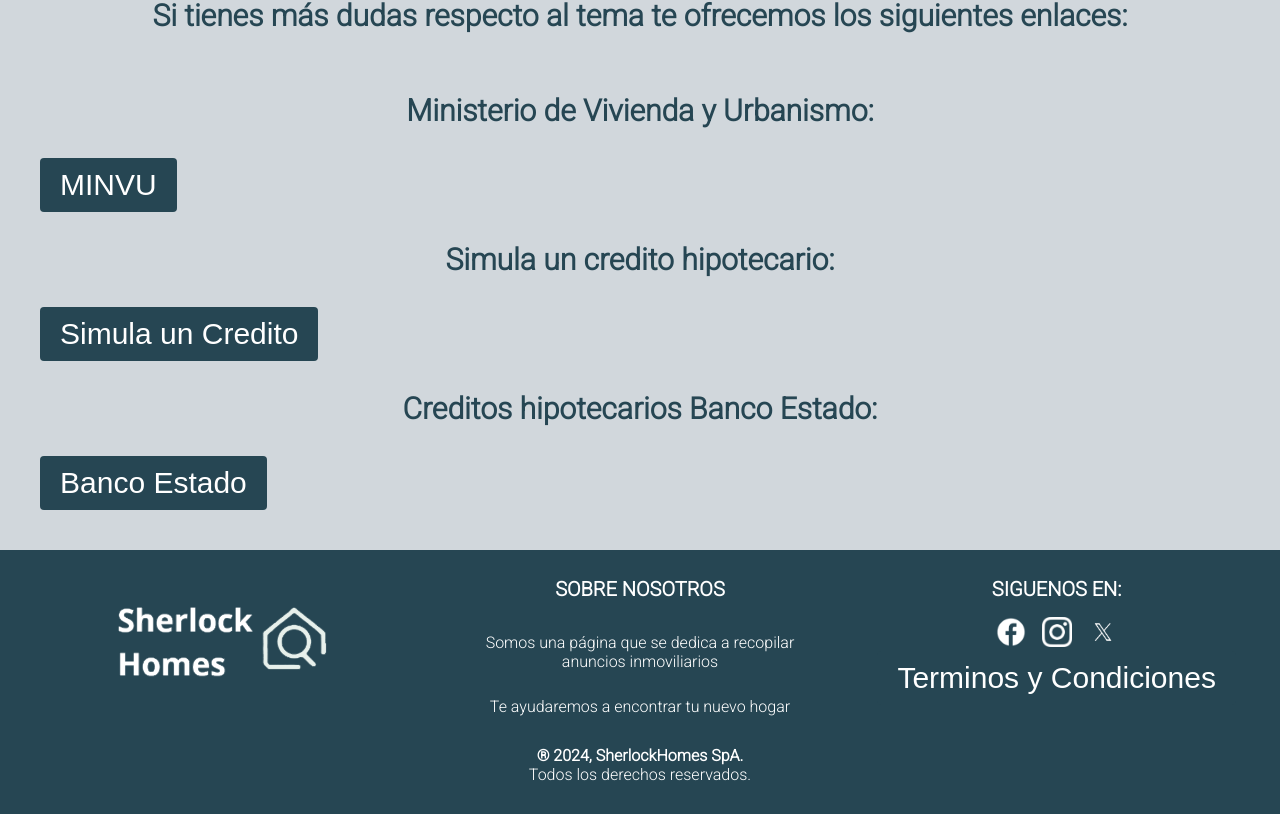
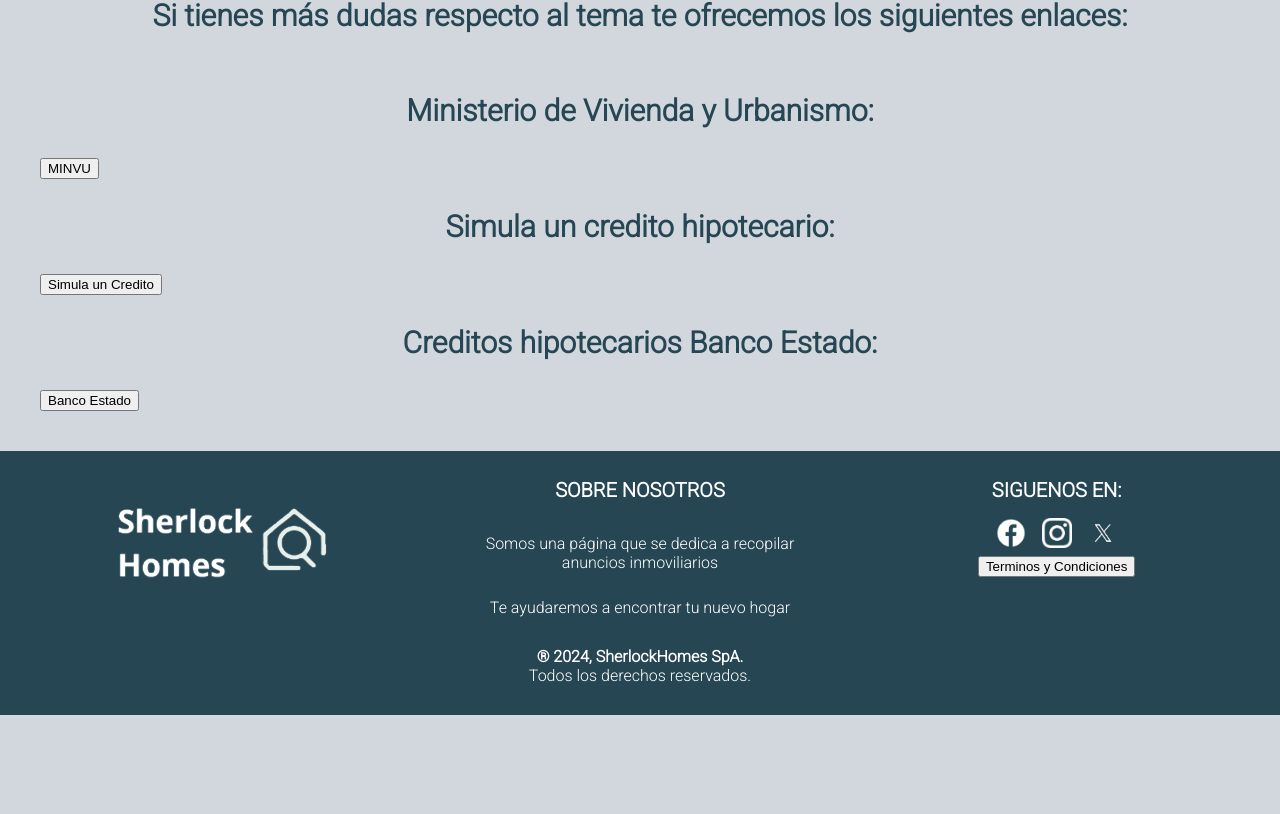
Before and after one commit to ElBugs99/Sherlock-Homes, a React (Create React App) app in the folder client/: page /financiamiento in a window 1280 px wide. Shown: the part 1825-2639 px from the top of the page. After the commit the page ends 2540 px from the top, so only its background shows below. Built offline with nearby package versions, Linux system fonts and the light colour scheme.

Commit message:
Correciones stilos

```diff
--- a/client/src/Components/Financiamiento/financiamiento.css
+++ b/client/src/Components/Financiamiento/financiamiento.css
@@ -29,7 +29,7 @@
 }
 
 
-button {
+/* button {
     display: inline-block;
     padding: 10px 20px;
     font-size: 30px;
@@ -39,7 +39,7 @@
     text-decoration: none;
     border-radius: 4px;
     cursor: pointer;
-}
+} */
 
 .button-link:hover {
     background-color: rgba(0, 0, 255, 0.1);  /* Azul claro con transparencia */
--- a/client/src/Components/InfoPage/infoPage.css
+++ b/client/src/Components/InfoPage/infoPage.css
@@ -33,7 +33,7 @@
     font-size: 30px;
 }
 
-button {
+/* button {
     display: inline-block;
     padding: 10px 20px;
     font-size: 30px;
@@ -44,7 +44,7 @@
     border-radius: 4px;
     cursor: pointer;
     align-self: center;
-}
+} */
 
 .h1vamos{
     text-align: center;
--- a/client/src/Components/UI/Calculator/calculator.css
+++ b/client/src/Components/UI/Calculator/calculator.css
@@ -48,12 +48,13 @@
 
 .boton-Calc {
   border-radius: 15px;
-  width: 100px;
+  width: 150px;
   height: 50px;
   background-color: #2fb5a3;
   color: white;
   border: none;
   cursor: pointer;
+
 }
 
 .boton-Calc:hover {
--- a/client/src/Components/UI/Footer/footer.css
+++ b/client/src/Components/UI/Footer/footer.css
@@ -15,7 +15,7 @@
     grid-gap:50px;
     padding: 10px 0px;
 }
-button{
+/* button{
     display: inline-block;
     border: 0px;
     font-size: 20px;
@@ -24,7 +24,7 @@
     text-align: center;
     text-decoration: none;
     cursor: pointer;
-}
+} */
 
 .pageFooter .grupo-1 .box figure{
     width: 100%;
```
